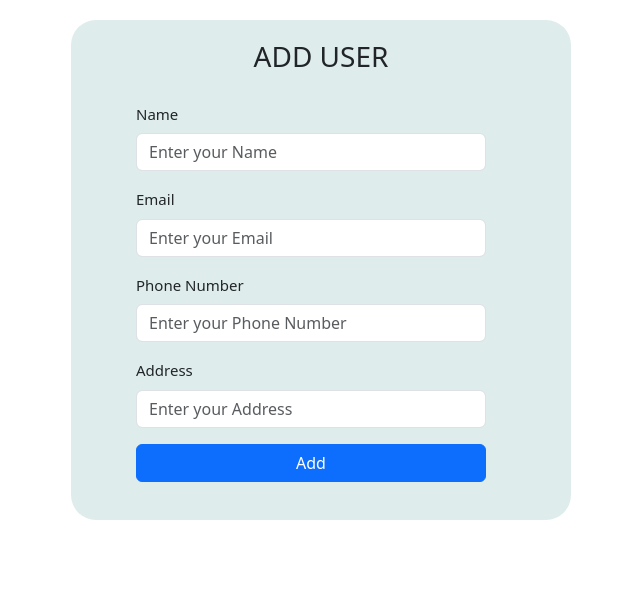
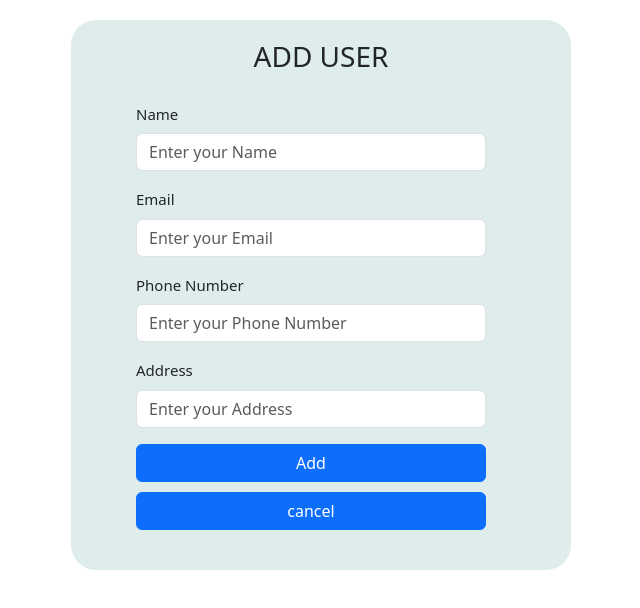
Before and after one commit to vsowmiya-567/crm-frontend, a React (Vite) app: page /adduser in a window 1280 px wide. Shown: the top 608 px of the page, without its empty margins (429-1069 px from the left). Built offline with nearby package versions, Linux system fonts and the light colour scheme.

Commit message:
new file added

```diff
--- a/src/App.jsx
+++ b/src/App.jsx
@@ -11,6 +11,7 @@ import AddUser from './Components/AddUser.jsx';
 import ConfirmPassword from './Components/ConfirmPassword.jsx'
 import Update from './Components/Update.jsx';
 import axios from 'axios';
+import crmImage from '../src/images/img-1.jpg';
 
 const App = () => {
 
@@ -34,6 +35,7 @@ const App = () => {
           <Route path='/adduser' element={<AddUser />}/>
           <Route path='/update/:id' element={<Update />}/>
       </Routes>
+
       </div>
     </div>
   );
--- a/src/Components/AddUser.jsx
+++ b/src/Components/AddUser.jsx
@@ -20,16 +20,25 @@ const AddUser = () => {
     const [message, setMessage] = useState('')
     const token = localStorage.getItem('token')
 
-        const config = {
+        // const config = {
+        //     headers:{
+        //         token:token
+        //     }
+        // }
+        const config ={
             headers:{
-                token:token
+                'Authorization':`Bearer${token}`,
+                'Content-Type': 'application/json'
             }
         }
+       const handleCancel = ()=>{
+        navigate('/fetchdata')
+       }
        const handlesubmit = async(e) => {
 
-        console.log("button click");
+        // console.log("button click");
 
-        console.log(fname,email,phone,address);
+        console.log('Sending data----:',fname,email,phone,address);
 
         e.preventDefault()
 
@@ -52,6 +61,7 @@ const AddUser = () => {
 
             await axios.post('https://crmbackends.onrender.com/api/adduserdata',{fname,email,phone,address },config)
             .then(res =>
+
                 {
                     if(res.data.status === 'true'){
                         // setMessage(res.data.message)
@@ -144,6 +154,13 @@ const AddUser = () => {
                         className='button'>
                          Add
                     </Button>
+                    <Button
+                        onClick={handleCancel}
+                        variant="primary"
+                        type='submit'
+                        className='cancelbtn'>
+                         cancel
+                    </Button>
                 </div>
 
 
--- a/src/Components/Dashboard.jsx
+++ b/src/Components/Dashboard.jsx
@@ -31,6 +31,9 @@ const Dashboard = () => {
                 </Container>
             </Navbar>
             <div>
+                {/* <div>
+                     <img src={crmImage} alt='image' />
+                </div> */}
             <h1 className='welcome'>Welcome to CRM</h1>
 
             </div>
--- a/src/Components/Update.jsx
+++ b/src/Components/Update.jsx
@@ -24,11 +24,17 @@ const Update = () => {
 
     // console.log('token from update',token);
 
-    const config = {
-        headers :{
-           token:token
+    // const config = {
+    //     headers :{
+    //        token:token
+    //     }
+    //    }
+    const config ={
+        headers:{
+            'Authorization':`Bearer ${token}`,
+            'Content-Type': 'application/json'
         }
-       }
+    }
 
         useEffect(() => {
 
--- a/src/index.css
+++ b/src/index.css
@@ -3,7 +3,6 @@
   padding: 0px;
   box-sizing: border-box;
 }
-
 .signup{
   margin-left: 1050px;
 
@@ -43,6 +42,11 @@
   margin-left: 65px;
   width: 350px;
 }
+.cancelbtn{
+  margin-left: 65px;
+  width: 350px;
+  margin-top: 10px;
+}
 .types{
   margin-left: 195px;
 }
@@ -78,7 +82,7 @@
   margin-left: 1100px;
 }
 .adduser{
-  height: 500px;
+  height: 550px;
   width: 500px;
   margin-left: 500px;
   background-color: rgb(223, 236, 236);
```
Also changed, not shown: src/images/img-1.jpg (added).
